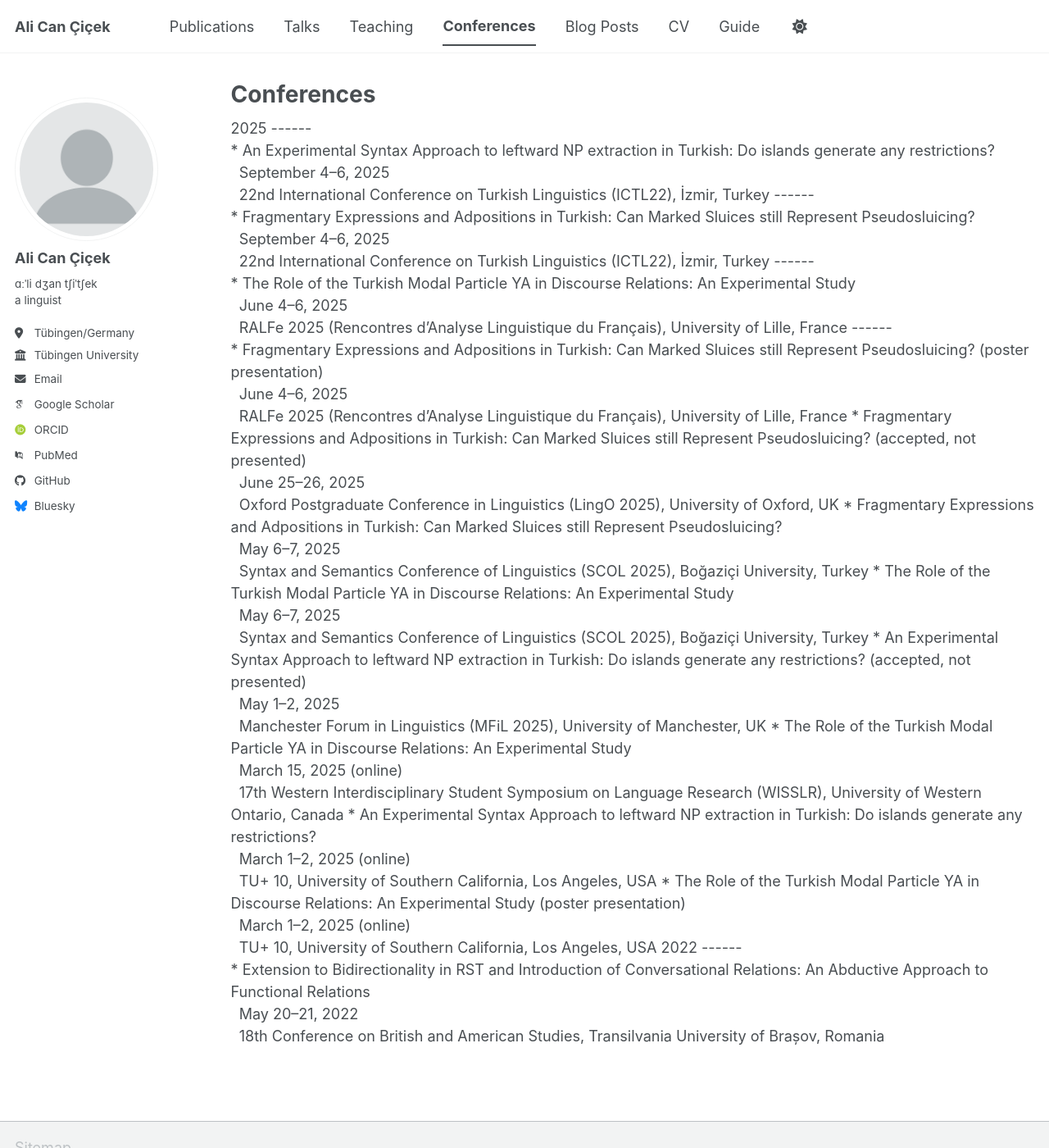
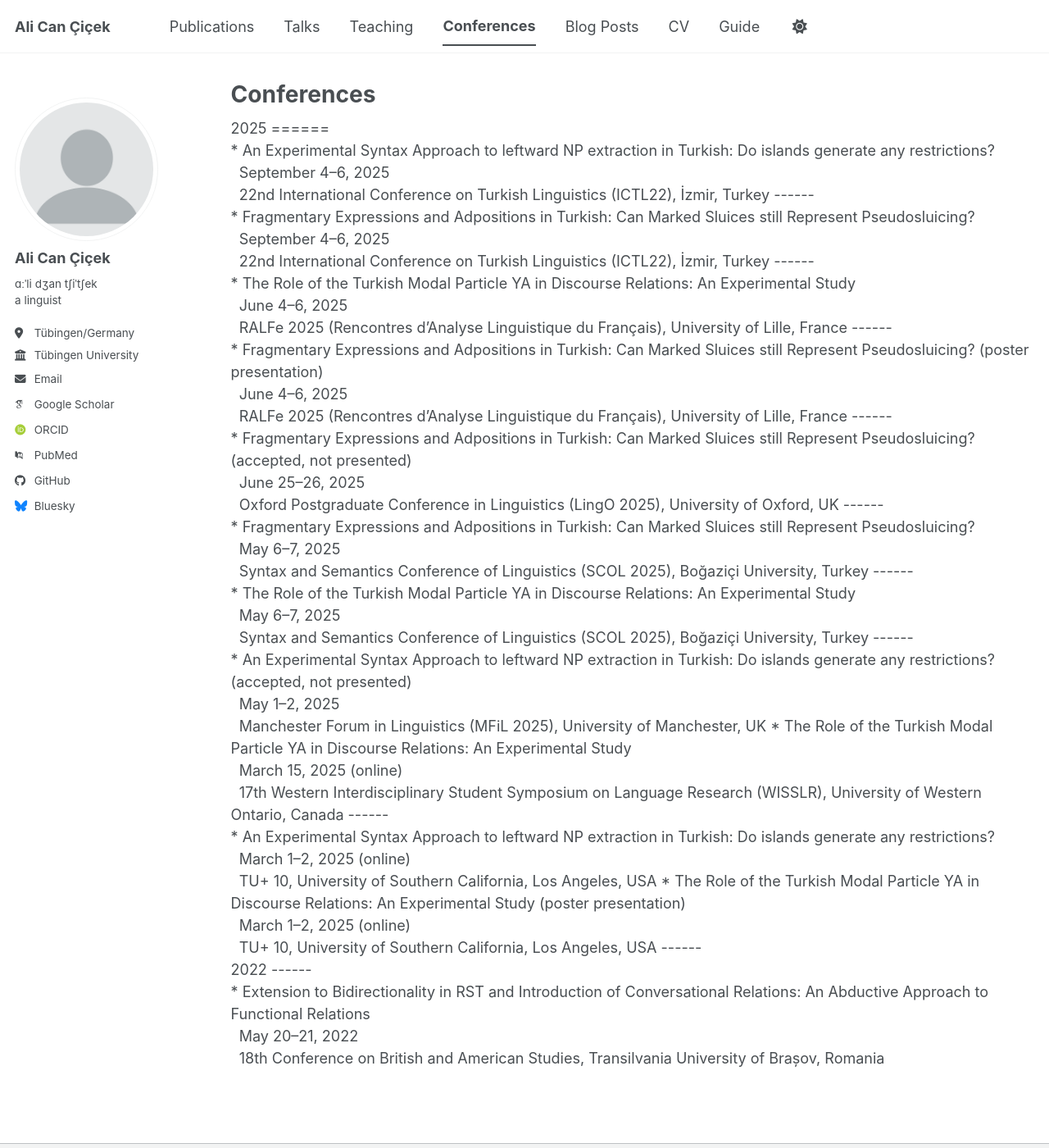
Before and after one commit to cicekalican/cicekalican.github.io, a Jekyll site: the page built from _pages/conferences.html, in a window 1280 px wide and 1400 px high. Shown: the whole window at 82% size. Built offline with Jekyll 4.4.1, drawn with Linux system fonts in a browser that asks for light colours; some web fonts are replaced; a script bundle is joined from its source files by our own code; library files that are not in the unit come from our copies.

Commit message:
Update conference details and formatting in HTML

```diff
--- a/_pages/conferences.html
+++ b/_pages/conferences.html
@@ -5,9 +5,8 @@ permalink: /conferences/
 author_profile: true
 ---
 
-
 2025
-------<br>
+======<br>
 
 * An Experimental Syntax Approach to leftward NP extraction in Turkish: Do islands generate any restrictions?<br>
   &nbsp;&nbsp;September 4–6, 2025<br>
@@ -24,19 +23,19 @@ author_profile: true
 * Fragmentary Expressions and Adpositions in Turkish: Can Marked Sluices still Represent Pseudosluicing? (poster presentation)<br>
   &nbsp;&nbsp;June 4–6, 2025<br>
   &nbsp;&nbsp;RALFe 2025 (Rencontres d’Analyse Linguistique du Français), University of Lille, France
-
+------<br>
 * Fragmentary Expressions and Adpositions in Turkish: Can Marked Sluices still Represent Pseudosluicing? (accepted, not presented)<br>
   &nbsp;&nbsp;June 25–26, 2025<br>
   &nbsp;&nbsp;Oxford Postgraduate Conference in Linguistics (LingO 2025), University of Oxford, UK
-
+------<br>
 * Fragmentary Expressions and Adpositions in Turkish: Can Marked Sluices still Represent Pseudosluicing?<br>
   &nbsp;&nbsp;May 6–7, 2025<br>
   &nbsp;&nbsp;Syntax and Semantics Conference of Linguistics (SCOL 2025), Boğaziçi University, Turkey
-
+------<br>
 * The Role of the Turkish Modal Particle YA in Discourse Relations: An Experimental Study<br>
   &nbsp;&nbsp;May 6–7, 2025<br>
   &nbsp;&nbsp;Syntax and Semantics Conference of Linguistics (SCOL 2025), Boğaziçi University, Turkey
-
+------<br>
 * An Experimental Syntax Approach to leftward NP extraction in Turkish: Do islands generate any restrictions? (accepted, not presented)<br>
   &nbsp;&nbsp;May 1–2, 2025<br>
   &nbsp;&nbsp;Manchester Forum in Linguistics (MFiL 2025), University of Manchester, UK
@@ -44,7 +43,7 @@ author_profile: true
 * The Role of the Turkish Modal Particle YA in Discourse Relations: An Experimental Study<br>
   &nbsp;&nbsp;March 15, 2025 (online)<br>
   &nbsp;&nbsp;17th Western Interdisciplinary Student Symposium on Language Research (WISSLR), University of Western Ontario, Canada
-
+------<br>
 * An Experimental Syntax Approach to leftward NP extraction in Turkish: Do islands generate any restrictions?<br>
   &nbsp;&nbsp;March 1–2, 2025 (online)<br>
   &nbsp;&nbsp;TU+ 10, University of Southern California, Los Angeles, USA
@@ -52,7 +51,7 @@ author_profile: true
 * The Role of the Turkish Modal Particle YA in Discourse Relations: An Experimental Study (poster presentation)<br>
   &nbsp;&nbsp;March 1–2, 2025 (online)<br>
   &nbsp;&nbsp;TU+ 10, University of Southern California, Los Angeles, USA
-
+------<br>
 2022
 ------<br>
 
```
